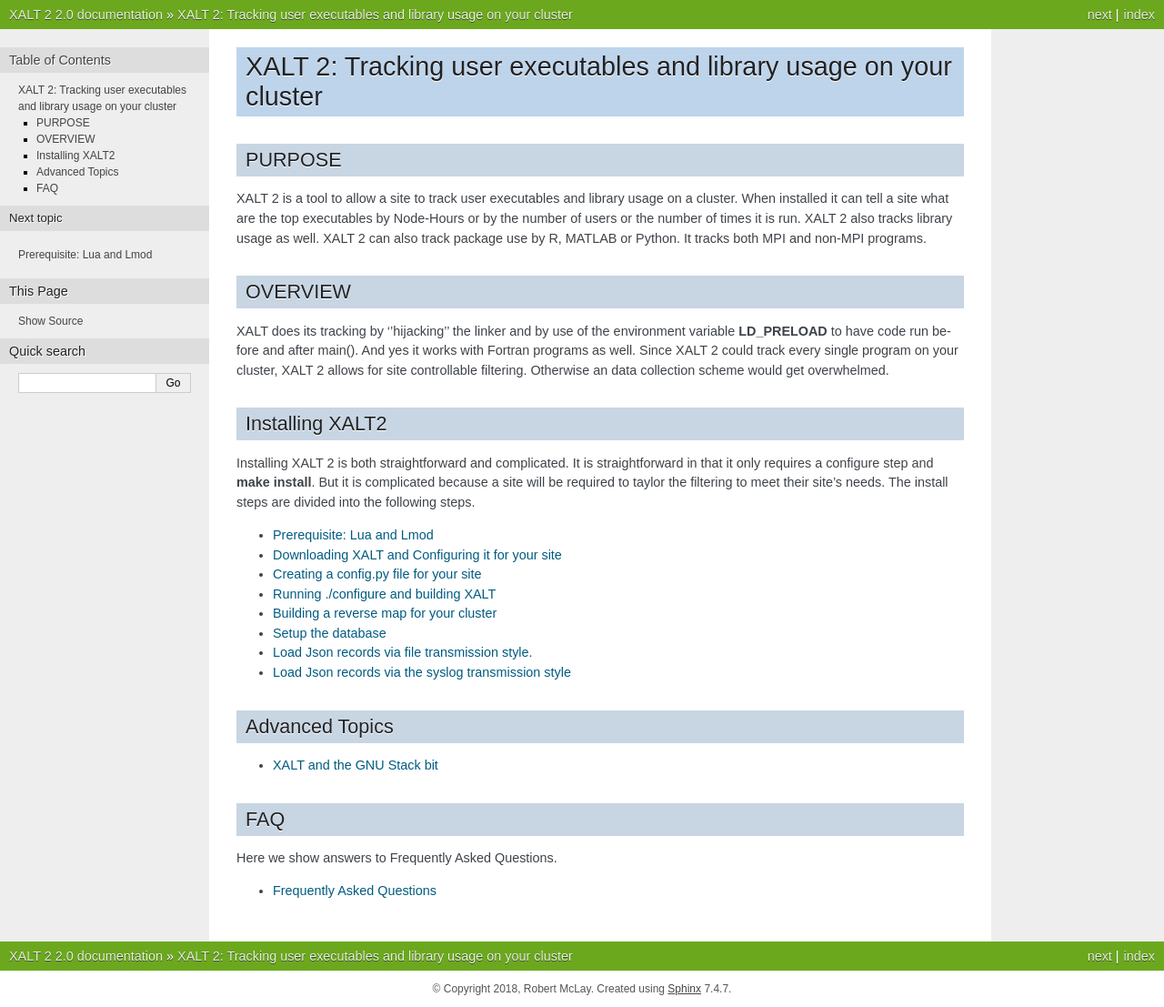
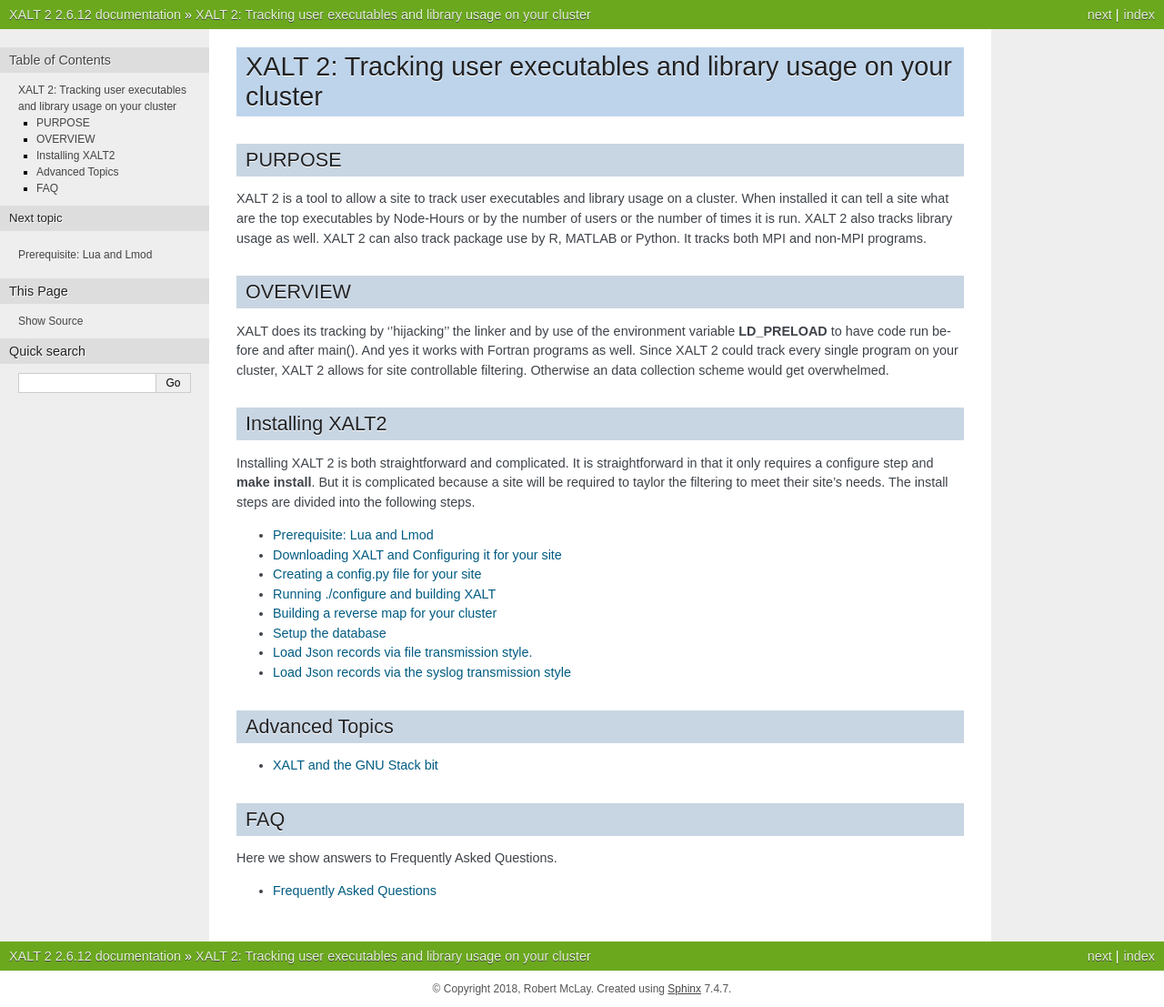
Before and after one commit to xalt/xalt, a Sphinx documentation site: the page built from docs/source/index.rst, in a window 1280 px wide. Shown: the whole page at 91% size. Built offline with Sphinx 7.4.7, drawn with Linux system fonts in a browser that asks for light colours.

Commit message:
moving to TAG_VERSION 2.6.12

```diff
--- a/docs/source/conf.py
+++ b/docs/source/conf.py
@@ -55,9 +55,9 @@
 # built documents.
 #
 # The short X.Y version.
-version = '2.0'
+version = '2.6'
 # The full version, including alpha/beta/rc tags.
-release = '2.0'
+release = '2.6.12'
 
 # The language for content autogenerated by Sphinx. Refer to documentation
 # for a list of supported languages.
```
Also changed, not shown: 3 other files.
